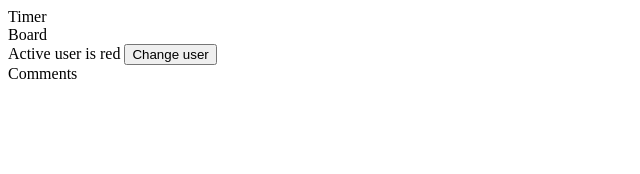
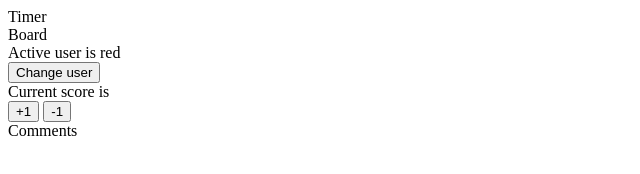
Before and after one commit to kamilakli/connect3, a website: page index.html in a window 1280 px wide. Shown: the whole page, without its empty margins (0-640 px from the left). Drawn offline with Linux system fonts and the light colour scheme.

Commit message:
"Probowalam"

```diff
--- a/index.html
+++ b/index.html
@@ -1,6 +1,7 @@
 <html>
     <head>
         <title>Hej kamila</title>
+        <link rel="stylesheet" type="text/css" href="style.css">
     </head>
         <body>
         <div>Timer</div>
@@ -8,7 +9,17 @@
         <div>
             Active user is
             <span id="message"></span>
-            <button id="change-user" onclick="displayUser()">Change user</button>
+           <div id=outer_button></div> <button id="change-user" onclick="displayUser()">Change user</button>
+        </div>
+        <div>
+            Current score is
+            <span id="score"></span>
+        </div>
+
+        <div>
+
+            <button onclick="add()">+1</button>
+            <button onclick="decrease()">-1</button>
         </div>
         <div>Comments</div>
         <script src="script.js"></script>
--- a/script.js
+++ b/script.js
@@ -13,3 +13,16 @@ function displayUser() {
     activeUser = changeUser(activeUser);
     document.getElementById("message").innerHTML =activeUser;
 }
+let score = 0;
+function changeScore(currentScore) {
+    if(currentScore = 0) {
+        return
+    }
+}
+let add = function  () {
+    return score ++
+   };
+
+let decrease = function  () {
+    return score --
+   };
```
Also changed, not shown: style.css (added).
